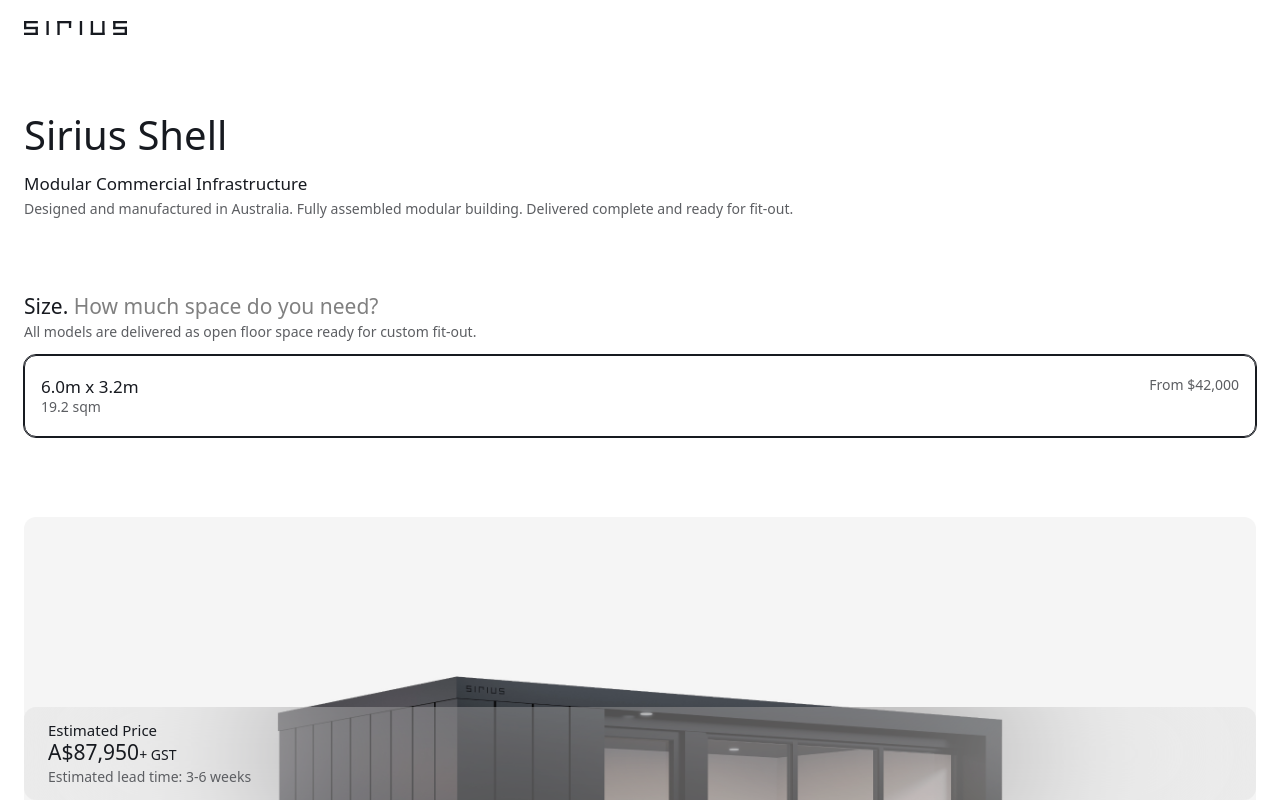
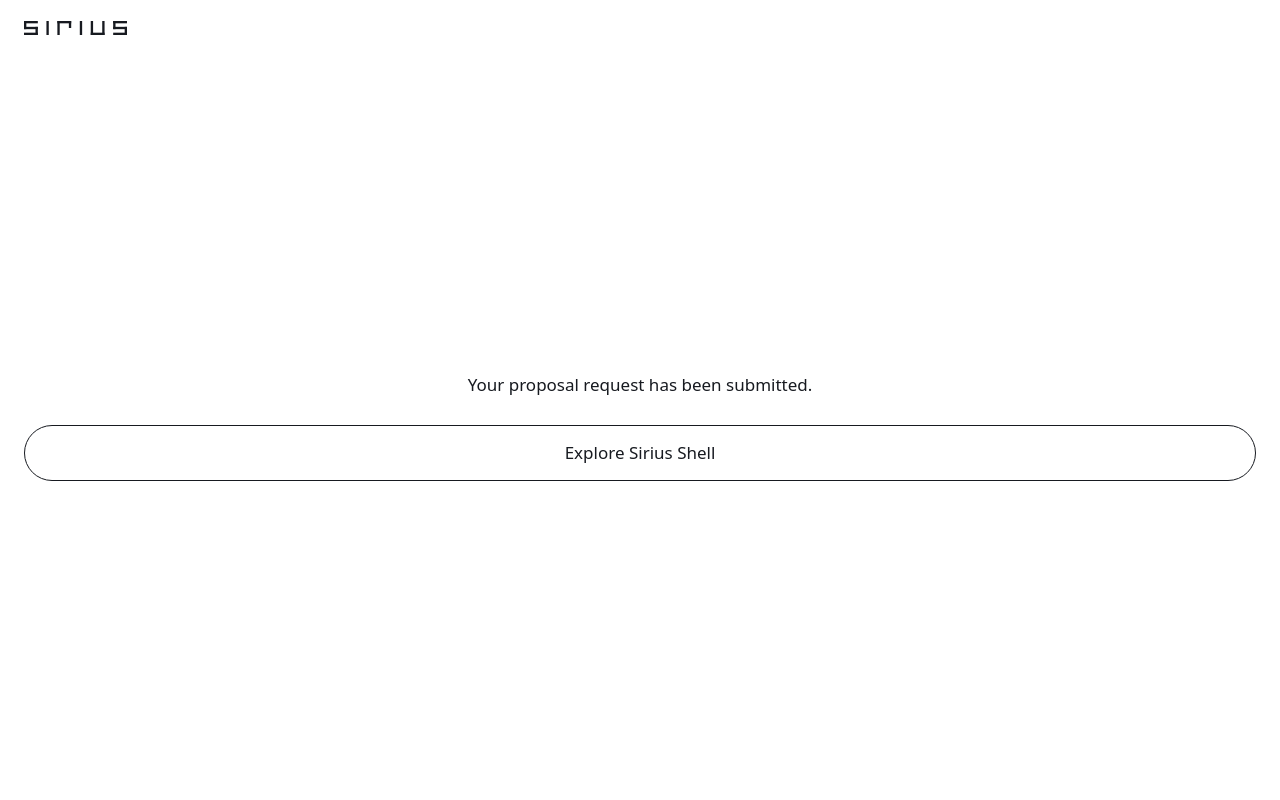
Before and after one commit to venkatesh-pro/sirius-design, a Next.js app: page / in a window 1280 px wide. Shown: the top 800 px of the page. Built offline with nearby package versions, Linux system fonts and the light colour scheme.

Commit message:
fixed res issue

```diff
--- a/app/page.tsx
+++ b/app/page.tsx
@@ -118,7 +118,7 @@
   imageMobileInterior,
 }: ConfiguratorProps) => {
   const [isContinue, setIsContinue] = useState(false);
-  const [isSubmitted, setIsSubmitted] = useState(false);
+  const [isSubmitted, setIsSubmitted] = useState(true);
 
   const interiorSectionRef = useRef<HTMLDivElement>(null);
   const {
@@ -647,7 +647,7 @@
         </div>
       )}
       {isSubmitted && (
-        <div className="mx-[24px] min-[1303px]:mx-[48px] flex items-center justify-center flex-col h-[100dvh]">
+        <div className="mx-[24px] min-[1303px]:mx-[48px] flex items-center justify-center flex-col h-[calc(100vh-56px)] min-[1303px]:h-[100%]">
           <p className=" text-[#171A20] text-[17px] font-[500] tracking-[1%] leading-[100%] text-center">
             Your proposal request has been submitted.
           </p>
```
